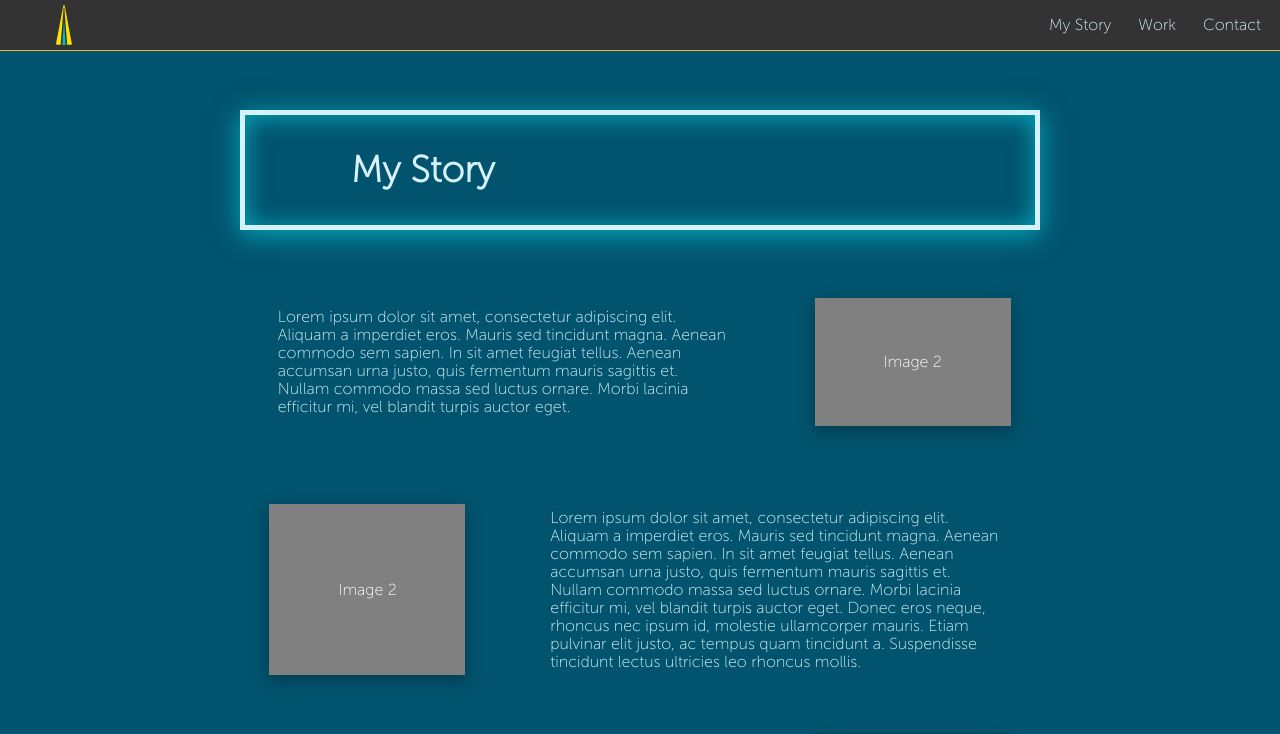
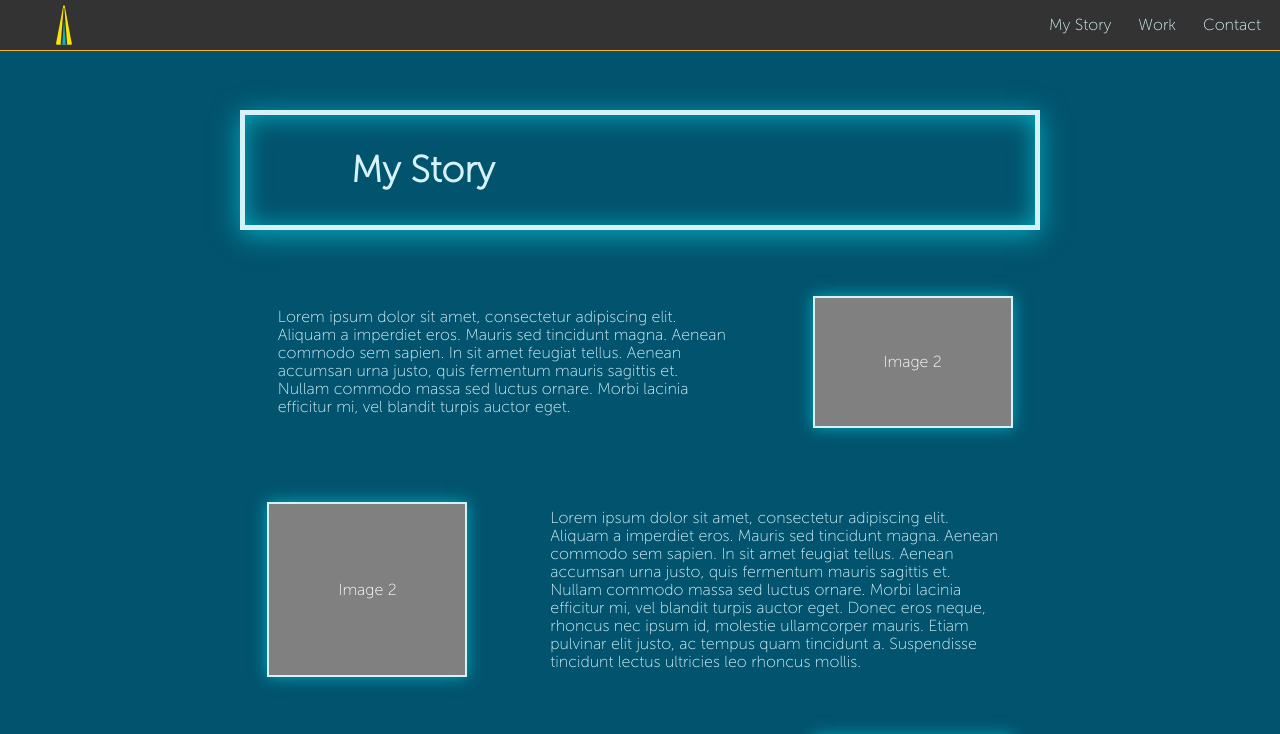
Before and after one commit to jlbroughton88/Portfolio-Next, a Next.js app: page /story in a window 1280 px wide. Shown: the top 734 px of the page. Built offline with nearby package versions, Linux system fonts and the light colour scheme.

Commit message:
added neon look to images in story

```diff
--- a/public/css/story.scss
+++ b/public/css/story.scss
@@ -84,7 +84,7 @@ html, body{
             }
 
             @media(max-width: 700px) {
-                margin-bottom: 70px;
+                margin-bottom: 50px;
             }
 
             @media(max-width: 500px) {
@@ -146,11 +146,16 @@ html, body{
                 .imageInside, .imageInside2, .imageInside3, .imageInside4{
                     @include image-inside();
                     @include flex-center();
+                    border: 2px solid #D6F2F9;
+                    box-shadow: 0 0px 15px #04A8BC;
                 }
             }
 
             .imageDiv{  grid-column: 5/7;
-                .imageInside{  }
+
+                .imageInside{
+
+                 }
             }
 
             .imageDiv2{  grid-column: 1/3;  grid-row: 3;
```
